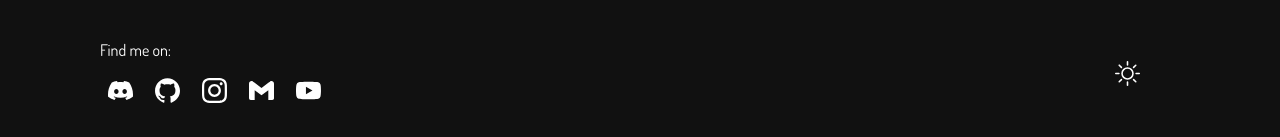
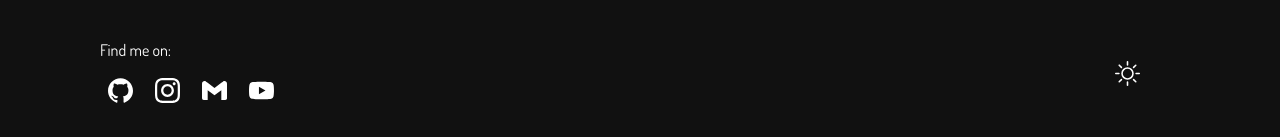
Before and after one commit to kulothunganug/kulothunganug.github.io, a React (Vite) app: page / in a window 1280 px wide. Shown: the part 660-797 px from the top of the page. Built offline with nearby package versions, Linux system fonts and the light colour scheme.

Commit message:
Update social links and renamed website domain

```diff
--- a/package.json
+++ b/package.json
@@ -1,6 +1,6 @@
 {
-  "name": "kulothungan16.github.io",
-  "homepage": "https://kulothungan16.github.io/",
+  "name": "kulothunganug.github.io",
+  "homepage": "https://kulothunganug.github.io/",
   "version": "0.0.0",
   "scripts": {
     "dev": "vite",
--- a/src/page/Footer.jsx
+++ b/src/page/Footer.jsx
@@ -2,7 +2,6 @@ import React from 'react';
 import styled from 'styled-components';
 import {
   SiInstagram,
-  SiDiscord,
   SiYoutube,
   SiGithub,
   SiGmail,
@@ -17,19 +16,13 @@ const Footer = () => (
     <Caption>Find me on:</Caption>
     <Links>
       <SocialLink
-        href='https://discordapp.com/users/770868890737704979'
-        hoverColor='#5865F2'
-        IconComponent={<SiDiscord size={ICON_SIZE} />}
-        aria-label='Discord'
-      />
-      <SocialLink
-        href='https://github.com/Kulothungan16'
+        href='https://github.com/kulothunganug'
         hoverColor='#181717'
         IconComponent={<SiGithub size={ICON_SIZE} />}
         aria-label='Github'
       />
       <SocialLink
-        href='https://www.instagram.com/kuloth.__.ungan'
+        href='https://www.instagram.com/kulothunganug'
         hoverColor='#E4405F'
         IconComponent={<SiInstagram size={ICON_SIZE} />}
         aria-label='Instagram'
@@ -41,7 +34,7 @@ const Footer = () => (
         aria-label='Mail'
       />
       <SocialLink
-        href='https://www.youtube.com/channel/UCPFVA4ruEe3QOtTfxEGpqrg'
+        href='https://www.youtube.com/@kulothunganug'
         hoverColor='#FF0000'
         IconComponent={<SiYoutube size={ICON_SIZE} />}
         aria-label='Youtube'
--- a/vite.config.js
+++ b/vite.config.js
@@ -11,5 +11,5 @@ export default defineConfig({
       },
     }),
   ],
-  base: 'https://kulothungan16.github.io/',
+  base: 'https://kulothunganug.github.io/',
 });
```
